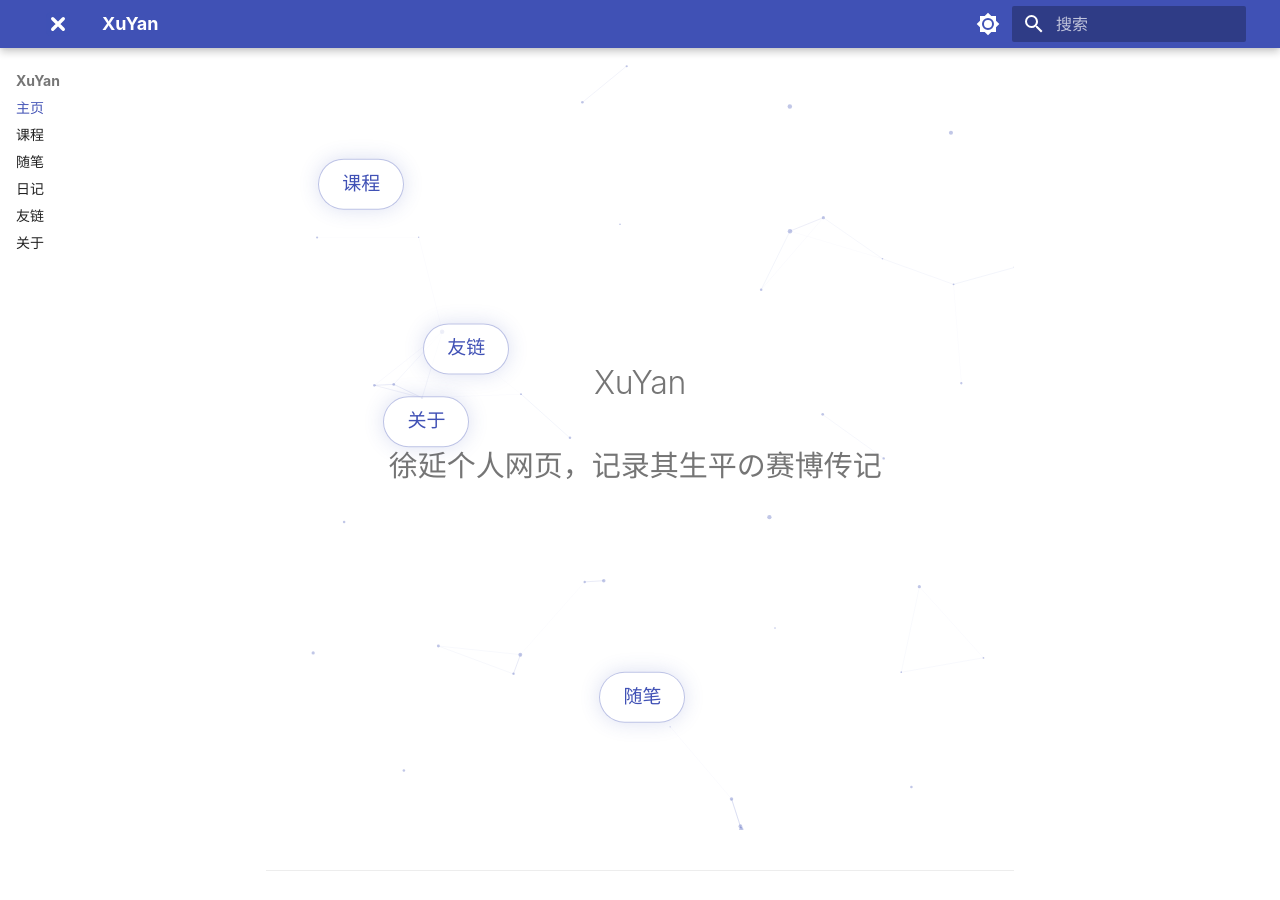
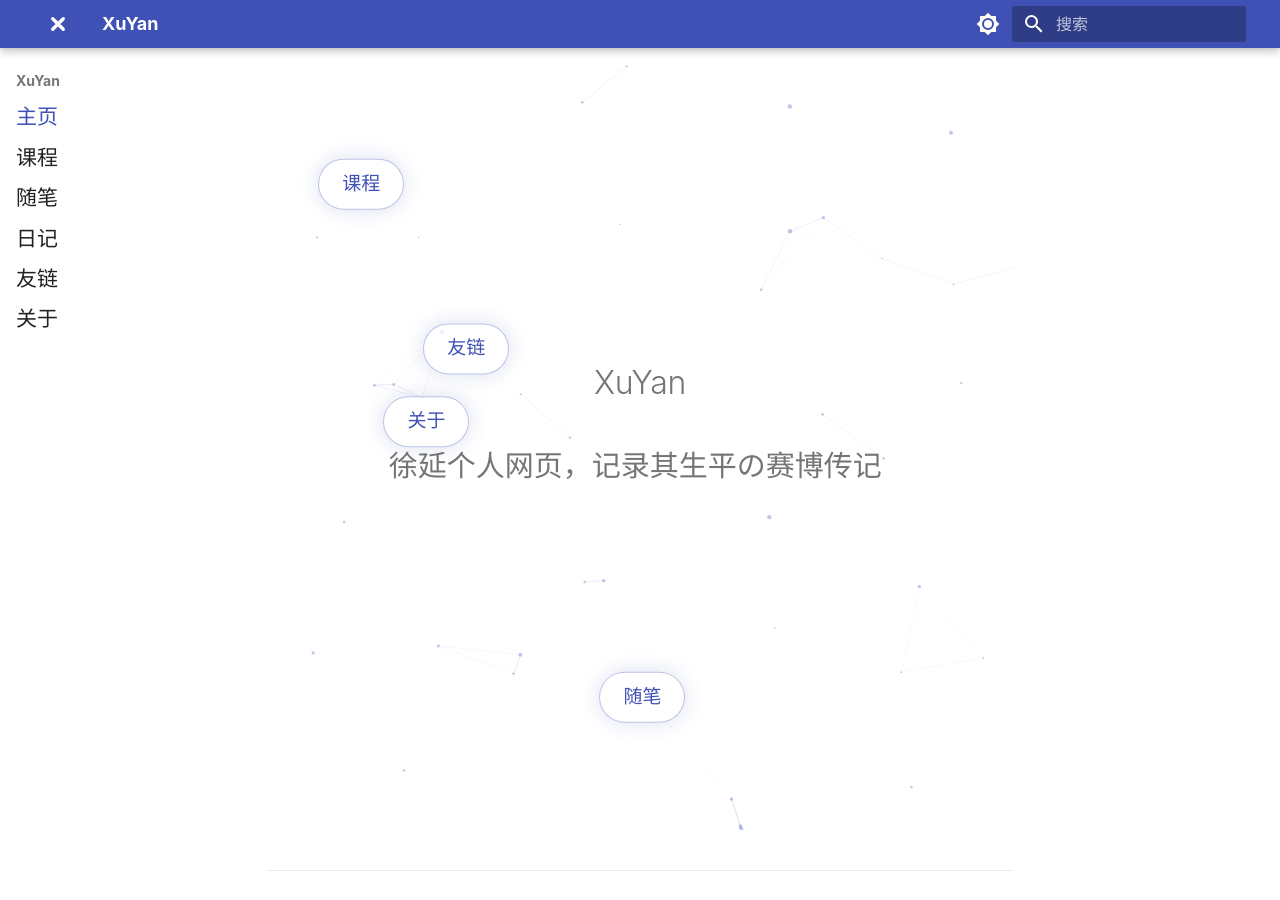
Before and after one commit to eryuanerci/eryuanerci.github.io, an MkDocs documentation site: the page built from docs/index.md, in a window 1280 px wide and 900 px high. Built offline with MkDocs 1.6.1 and Material for MkDocs 9.7.7, drawn with Linux system fonts in a browser that asks for light colours; comment, search, counter and statistics services are not loaded.

Commit message:
style: 放大左侧导航栏文字

```diff
--- a/docs/assets/css/extra.css
+++ b/docs/assets/css/extra.css
@@ -129,6 +129,11 @@
   white-space: nowrap;
 }
 
+/* 左侧导航栏：放大栏目文字，方便阅读 */
+.md-nav__link {
+  font-size: 1.05rem;
+}
+
 /* 尊重「减少动态效果」系统设置 */
 @media (prefers-reduced-motion: reduce) {
   *, *::before, *::after {
```
